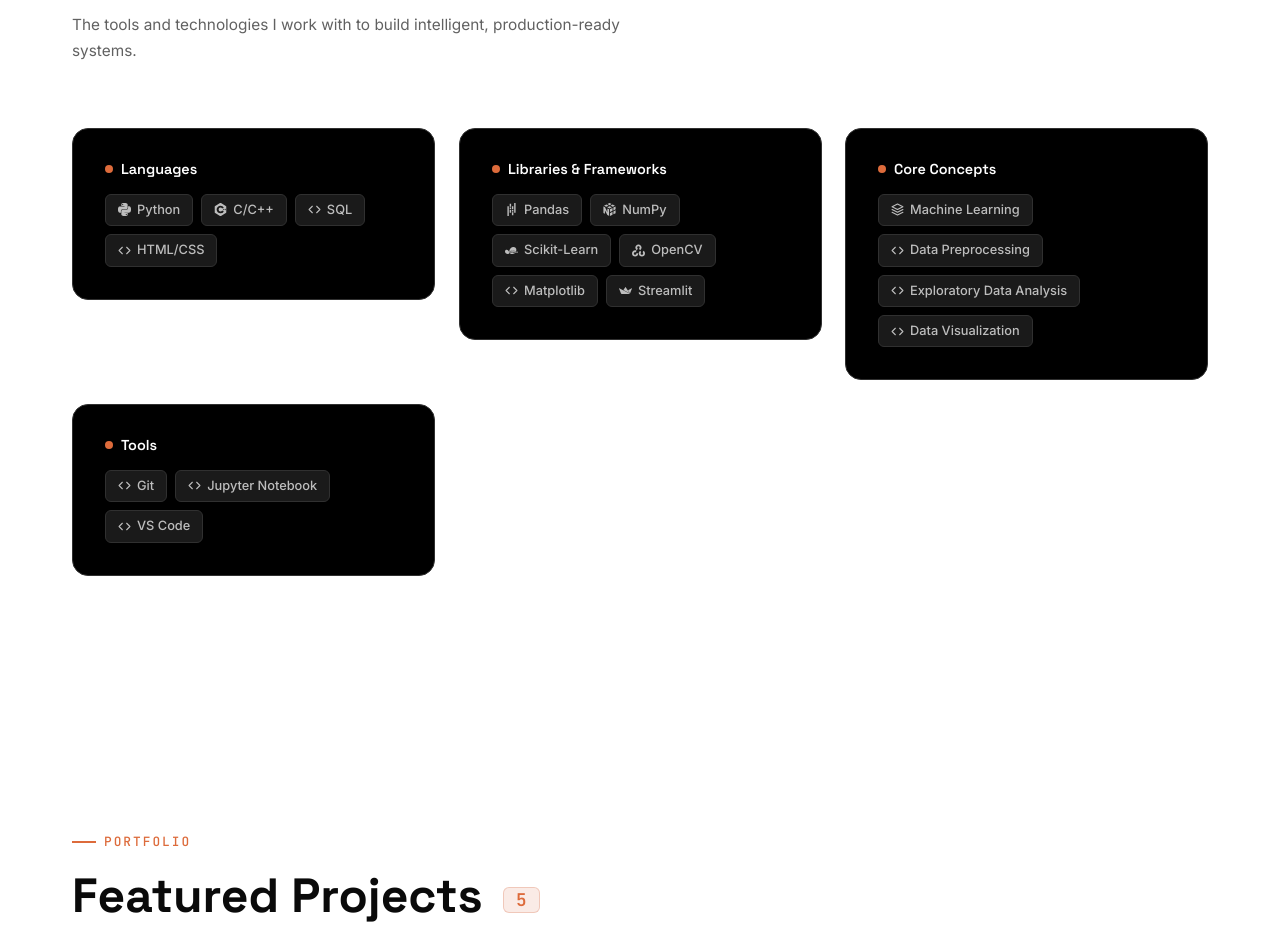
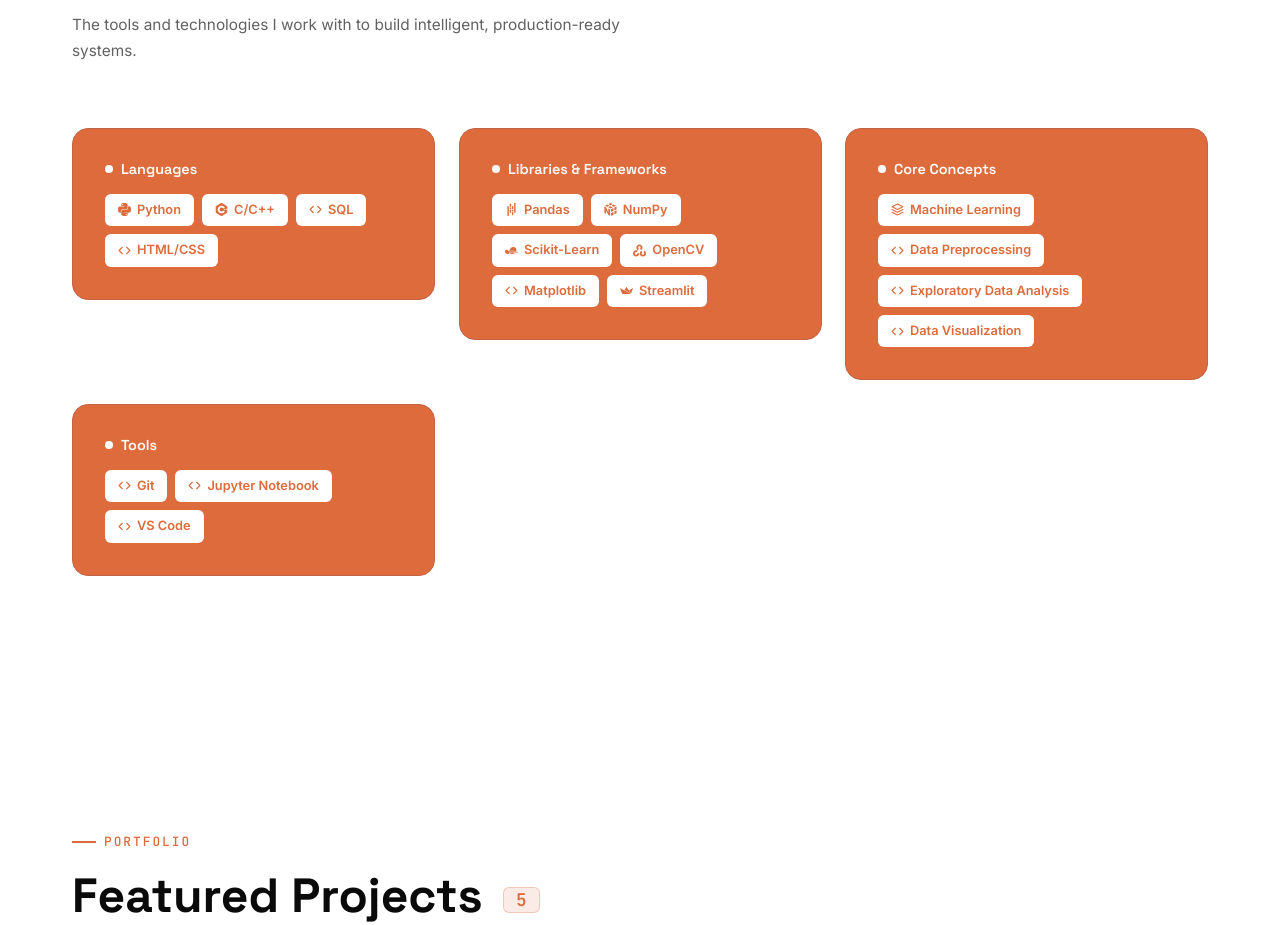
Before and after one commit to Adhavan1801/Portfolio, a Next.js app in the folder Portfolio/: page / in a window 1280 px wide. Shown: the part 1920-2845 px from the top of the page. Built offline with nearby package versions, Linux system fonts and the light colour scheme; no server answers; the database is empty.

Commit message:
UI: Update Skills section to use orange theme for category boxes

```diff
--- a/Portfolio/src/app/globals.css
+++ b/Portfolio/src/app/globals.css
@@ -810,15 +810,15 @@
 
 .skill-category {
   padding: var(--space-xl);
-  background: #000000;
+  background: var(--accent);
   border-radius: var(--radius-lg);
-  border: 1px solid var(--gray-800);
+  border: 1px solid var(--accent-hover);
   transition: all var(--transition-base);
 }
 
 .skill-category:hover {
-  border-color: var(--orange-glow-strong);
-  box-shadow: 0 4px 20px var(--orange-glow);
+  border-color: var(--orange-dark);
+  box-shadow: 0 8px 30px rgba(221, 107, 59, 0.4);
   transform: translateY(-4px);
 }
 
@@ -837,7 +837,7 @@
   width: 8px;
   height: 8px;
   border-radius: 50%;
-  background: var(--accent);
+  background: var(--white-pure);
   flex-shrink: 0;
 }
 
@@ -850,18 +850,18 @@
 .skill-tag {
   padding: 5px 12px;
   font-size: 0.8rem;
-  font-weight: 500;
-  color: var(--gray-300);
-  background: var(--black-soft);
-  border: 1px solid var(--gray-800);
+  font-weight: 600;
+  color: var(--accent);
+  background: var(--white-pure);
+  border: 1px solid transparent;
   border-radius: var(--radius-sm);
   transition: all var(--transition-fast);
 }
 
 .skill-tag:hover {
   color: var(--white-pure);
-  border-color: var(--accent);
-  background: var(--accent);
+  border-color: var(--white-pure);
+  background: transparent;
 }
 
 /* ── Projects Detail Page (/projects) ───────────────────────────── */
```
